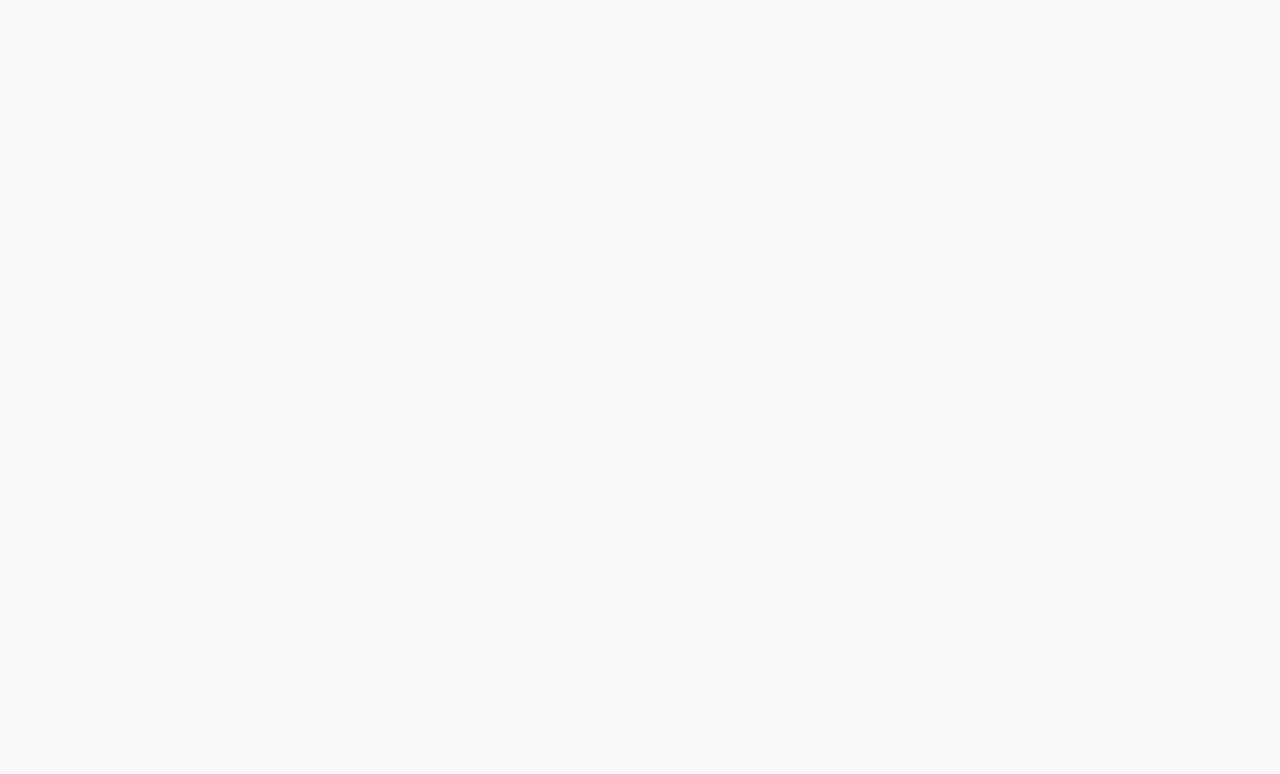
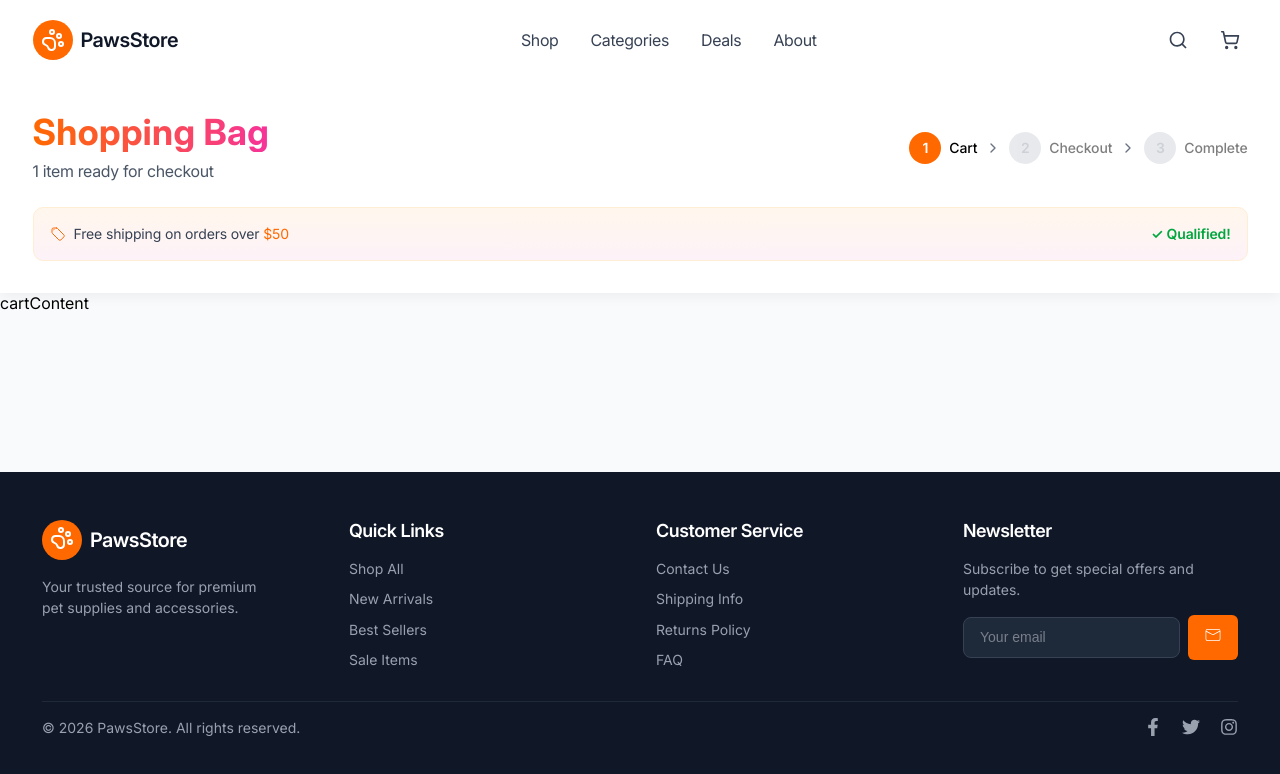
Before and after one commit to xiqudtt/PawsStore, a React (Vite) app: page /PawsStore/Cart in a window 1280 px wide. Before the commit this address had no page. Shown: the top 774 px of the page. Built offline with nearby package versions, Linux system fonts and the light colour scheme.

Commit message:
added progress block

```diff
--- a/src/App.jsx
+++ b/src/App.jsx
@@ -1,6 +1,7 @@
 import { BrowserRouter, Route, Routes } from "react-router-dom";
 import Home from './pages/Home.jsx';
 import Product from "./pages/Product.jsx";
+import Cart from "./pages/Cart.jsx";
 import './App.css';
 
 // позже перепишем в виде get-запроса
@@ -80,6 +81,7 @@ const App = () => {
         <Routes>
           <Route path="/" element={<Home cards={cards}/>} />
           <Route path="/product/:id" element={<Product cards={cards}/>} />
+          <Route path="/Cart" element={<Cart />} />
         </Routes>
       </BrowserRouter>
     </div>
--- /dev/null
+++ b/src/components/cartContent/cartContent.jsx
@@ -0,0 +1,9 @@
+import React from 'react'
+
+const CartContent = () => {
+    return (
+        <div>cartContent</div>
+    )
+}
+
+export default CartContent;
--- /dev/null
+++ b/src/components/cartProgress/cartProgress.css
@@ -0,0 +1,138 @@
+.progress {
+    padding-block: 32px;
+    background-color: var(--light1);
+    box-shadow: 0 4px 12px rgba(0, 0, 0, 0.05);
+}
+
+.progress__steps {
+    margin-bottom: 24px;
+    display: flex;
+    justify-content: space-between;
+    align-items: center;
+}
+
+.progress__steps-title {
+    margin-bottom: 7px;
+    font-weight: 700;
+    font-size: 36px;
+    line-height: 40px;
+    letter-spacing: 0.37px;
+    color: transparent;
+    background: var(--gradient);
+    -webkit-background-clip: text;
+    background-clip: text;
+}
+
+.progress__steps-text {
+    font-weight: 400;
+    font-size: 16px;
+    line-height: 24px;
+    letter-spacing: -0.31px;
+    color: var(--dark4);
+}
+
+.progress__steps-list {
+    display: flex;
+    justify-content: center;
+    align-items: center;
+    gap: 8px;
+    list-style: none;
+}
+
+.progress__steps-item,
+.progress__steps-item--active {
+    display: flex;
+    justify-content: center;
+    align-items: center;
+    gap: 8px;
+}
+
+.progress__steps-border {
+    width: 32px;
+    height: 32px;
+    border-radius: 50%;
+    display: flex;
+    justify-content: center;
+    align-items: center;
+    color: var(--light7);
+    background-color: var(--light5);
+    opacity: 0.5;
+}
+
+.progress__steps-item--active .progress__steps-border {
+    color: var(--light1);
+    background-color: var(--orange);
+    opacity: 1;
+}
+
+.progress__steps-num {
+    font-weight: 600;
+    font-size: 14px;
+    line-height: 20px;
+    letter-spacing: -0.15px;
+    color: var(--light7);
+    opacity: 0.5;
+}
+
+.progress__steps-item--active .progress__steps-num {
+    color: var(--light1);
+    opacity: 1;
+}
+
+.progress__steps-name {
+    font-weight: 500;
+    font-size: 14px;
+    line-height: 20px;
+    letter-spacing: -0.15px;
+    opacity: 0.5;
+}
+
+.progress__steps-item--active .progress__steps-name {
+    opacity: 1;
+}
+
+.progress__steps-svg {
+    color: var(--light7);
+}
+
+.progress__promotion {
+    padding: 16px;
+    display: flex;
+    justify-content: space-between;
+    align-items: center;
+    border: 1px solid #FFEDD4;
+    border-radius: 10px;
+    background: linear-gradient(var(--light2), #FDF2F8);
+}
+
+.progress__promotion-left {
+    display: flex;
+    align-items: center;
+    gap: 8px;
+}
+
+.progress__promotion-icon {
+    width: 16px;
+    height: 16px;
+    color: var(--orange);
+}
+
+.progress__promotion-text {
+    font-weight: 400;
+    font-size: 14px;
+    line-height: 20px;
+    letter-spacing: -0.15px;
+    color: var(--dark3);
+}
+
+.progress__promotion-price {
+    color: var(--orange);
+}
+
+.progress__promotion-status {
+    font-weight: 600;
+    font-size: 14px;
+    line-height: 20px;
+    letter-spacing: -0.15px;
+    color: #00A63E;
+}
--- /dev/null
+++ b/src/components/cartProgress/cartProgress.jsx
@@ -0,0 +1,56 @@
+import "./cartProgress.css";
+import React from 'react'
+import { HiOutlineTag } from "react-icons/hi2";
+import { useLocation } from "react-router-dom";
+
+const CartProgress = () => {
+    const status = "✓ Qualified!";
+
+    return (
+        <div className="progress">
+            <div className="container">
+                <div className="progress__steps">
+                    <div className="progress__steps-left">
+                        <h2 className="progress__steps-title">Shopping Bag</h2>
+                        <p className="progress__steps-text">1 item ready for checkout</p>
+                    </div>
+                    <div className="progress__steps-right">
+                        <ol className="progress__steps-list">
+                            <li className="progress__steps-item--active">
+                                <div className="progress__steps-border">
+                                    <span className="progress__steps-num">1</span>
+                                </div>
+                                <p className="progress__steps-name">Cart</p>
+                                <svg className="progress__steps-svg lucide lucide-chevron-right w-4 h-4" xmlns="http://www.w3.org/2000/svg" width="16" height="16" viewBox="0 0 24 24" fill="none" stroke="currentColor" stroke-width="2" stroke-linecap="round" stroke-linejoin="round"><path d="m9 18 6-6-6-6"></path></svg>
+                            </li>
+                            <li className="progress__steps-item">
+                                <div className="progress__steps-border">
+                                    <span className="progress__steps-num">2</span>
+                                </div>
+                                <p className="progress__steps-name">Checkout</p>
+                                <svg className="progress__steps-svg lucide lucide-chevron-right w-4 h-4" xmlns="http://www.w3.org/2000/svg" width="16" height="16" viewBox="0 0 24 24" fill="none" stroke="currentColor" stroke-width="2" stroke-linecap="round" stroke-linejoin="round"><path d="m9 18 6-6-6-6"></path></svg>
+                            </li>
+                            <li className="progress__steps-item">
+                                <div className="progress__steps-border">
+                                    <span className="progress__steps-num">3</span>
+                                </div>
+                                <p className="progress__steps-name">Complete</p>
+                            </li>
+                        </ol>
+                    </div>
+                </div>
+                <div className="progress__promotion">
+                    <div className="progress__promotion-left">
+                        <HiOutlineTag className="progress__promotion-icon" />
+                        <p className="progress__promotion-text">Free shipping on orders over <span className="progress__promotion-price">$50</span></p>
+                    </div>
+                    <div className="progress__promotion-right">
+                        <p className="progress__promotion-status">{status}</p>
+                    </div>
+                </div>
+            </div>
+        </div>
+    )
+}
+
+export default CartProgress;
--- /dev/null
+++ b/src/pages/Cart.jsx
@@ -0,0 +1,20 @@
+import React from 'react'
+import Header from '../components/header/header';
+import CartProgress from '../components/cartProgress/cartProgress';
+import CartContent from '../components/cartContent/cartContent';
+import Footer from '../components/footer/footer';
+
+const Cart = () => {
+    return (
+        <React.Fragment>
+            <Header />
+            <main className="main">
+                <CartProgress />
+                <CartContent />
+            </main>
+            <Footer />
+        </React.Fragment>
+    )
+}
+
+export default Cart;
```
Also changed, not shown: src/components/cartContent/cartContent.css (added).
